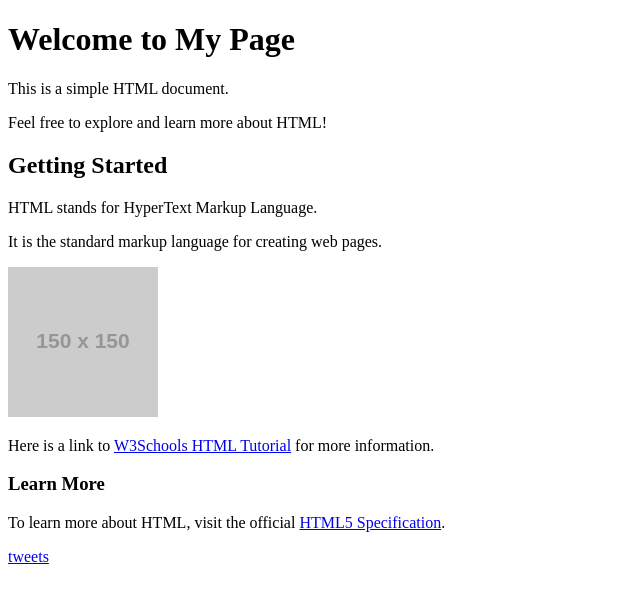
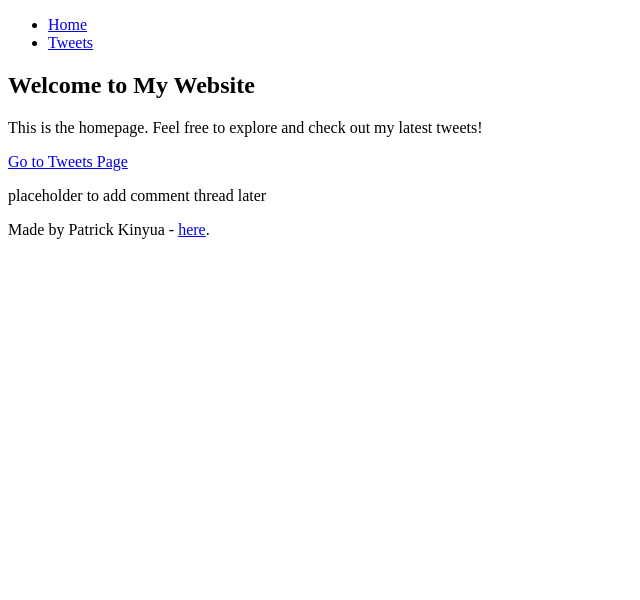
Before and after one commit to Patrickkinyua/My_First_Portfolio, a plain HTML site: page html_basic/index.html in a window 1280 px wide. Shown: the whole page, without its empty margins (0-640 px from the left). Drawn offline with Linux system fonts and the light colour scheme; placeholder pictures from the web are drawn by us.

Commit message:
add semantic html

```diff
--- a/html_basic/index.html
+++ b/html_basic/index.html
@@ -1,21 +1,33 @@
 <!DOCTYPE html>
 <html lang="en">
 <head>
-    <meta charset="UTF-8">
-    <meta name="viewport" content="width=device-width, initial-scale=1.0">
-    <title>Document</title>
+  <meta charset="UTF-8">
+  <title>Homepage</title>
 </head>
 <body>
-    <h1>Welcome to My Page</h1>
-    <p>This is a simple HTML document.</p>
-    <p>Feel free to explore and learn more about HTML!</p>
-    <h2>Getting Started</h2>
-    <p>HTML stands for HyperText Markup Language.</p>
-    <p>It is the standard markup language for creating web pages.</p>
-    <img src="https://via.placeholder.com/150" alt="Placeholder Image">
-    <p>Here is a link to <a href="https://www.w3schools.com/html/">W3Schools HTML Tutorial</a> for more information.</p>
-    <h3>Learn More</h3>
-    <p>To learn more about HTML, visit the official <a href="https://www.w3.org/TR/html52/">HTML5 Specification</a>.</p>
-    <p><a href="tweets.html">tweets</a></p>
+  <!-- Header with navigation -->
+  <header>
+    <ul>
+      <li><a href="index.html">Home</a></li>
+      <li><a href="tweets.html">Tweets</a></li>
+    </ul>
+  </header>
+
+  <!-- Main content -->
+  <main>
+    <article>
+      <h1>Welcome to My Website</h1>
+      <p>This is the homepage. Feel free to explore and check out my latest tweets!</p>
+      <p><a href="tweets.html">Go to Tweets Page</a></p>
+    </article>
+    <aside>
+      <p>placeholder to add comment thread later</p>
+    </aside>
+  </main>
+
+  <!-- Footer -->
+  <footer>
+    <p>Made by Patrick Kinyua - <a href="https://www.linkedin.com/in/patrick-kinyua-119216267" target="_blank">here</a>.</p>
+  </footer>
 </body>
 </html>
```
Also changed, not shown: html_basic/tweets.html (+38 -0 lines).
